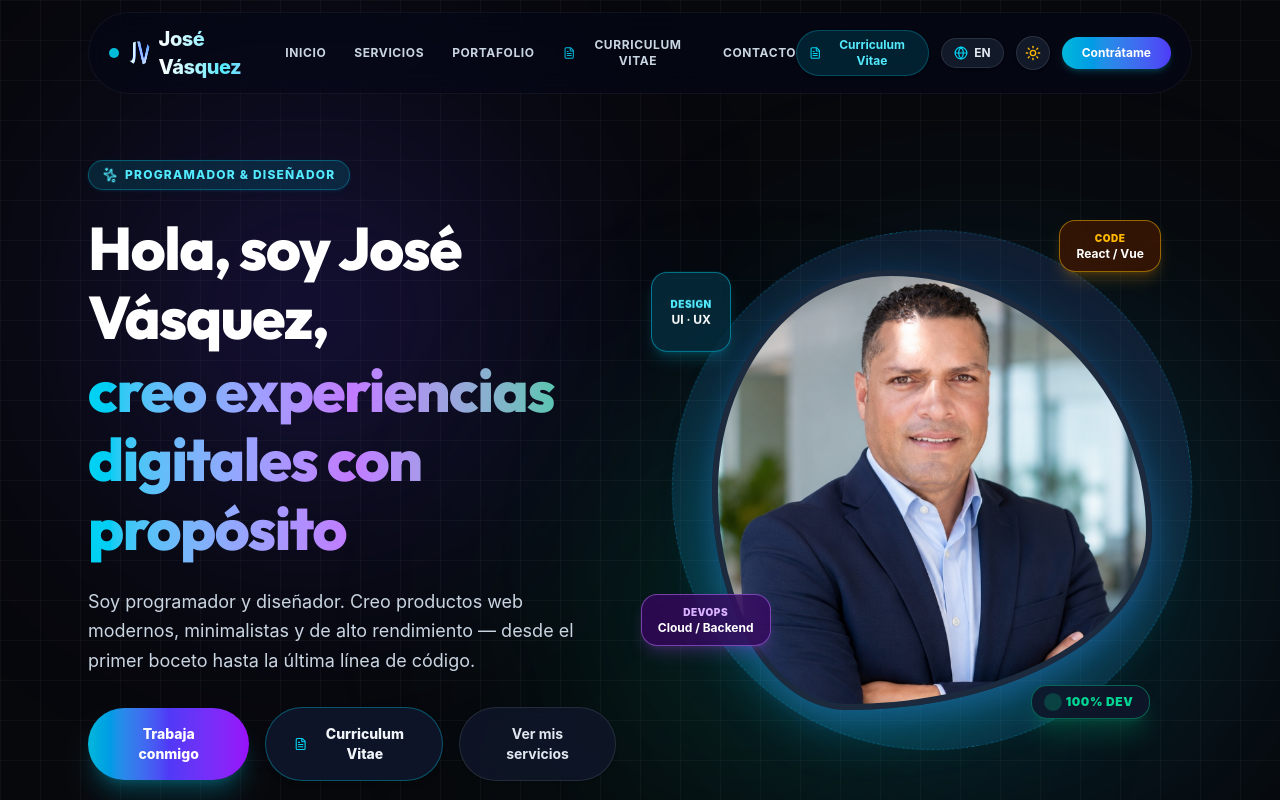
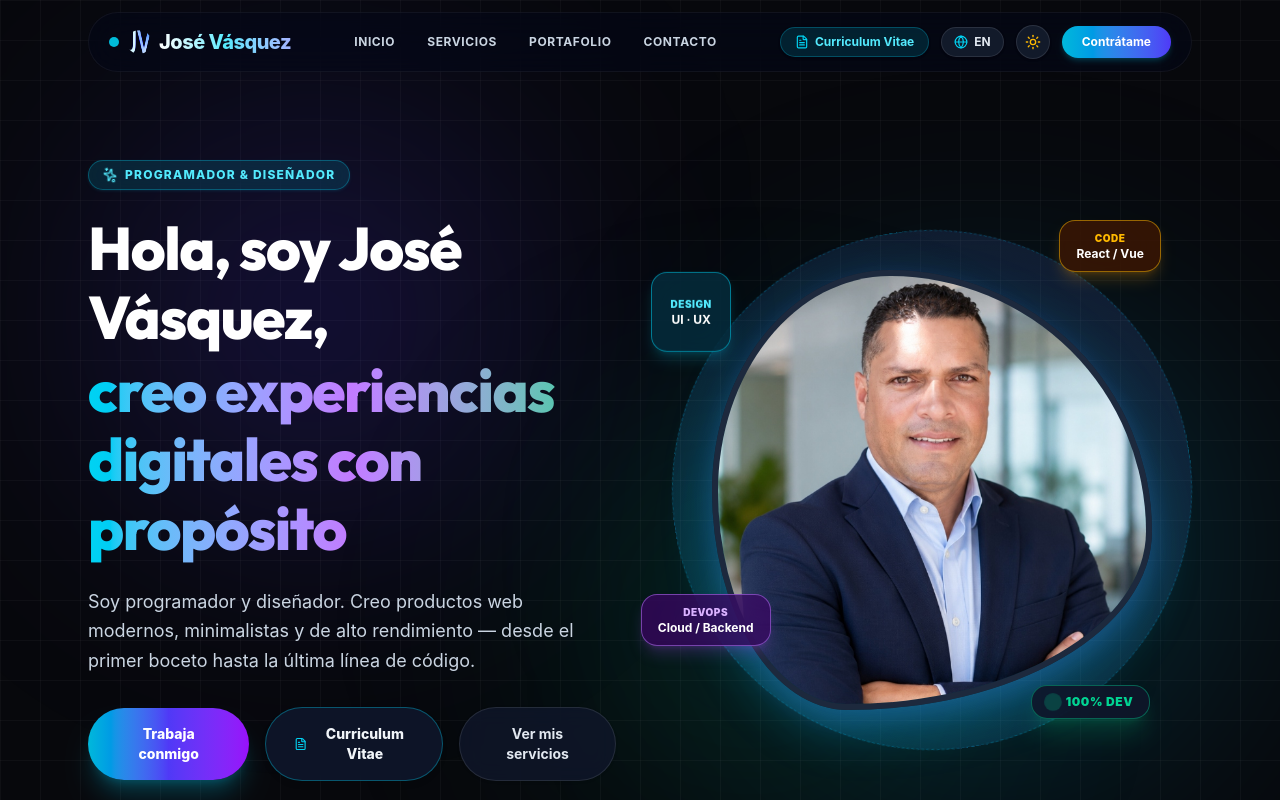
Before and after one commit to jav978/landingpage-jav978, a React (Vite) app: page / in a window 1280 px wide. Shown: the top 800 px of the page. Built offline with nearby package versions, Linux system fonts and the light colour scheme.

Commit message:
fix(navbar): corregir saltos de línea y eliminar botón de cv duplicado

```diff
--- a/src/App.tsx
+++ b/src/App.tsx
@@ -640,43 +640,36 @@ function App() {
                 : "bg-white/60 dark:bg-slate-950/50 backdrop-blur-lg border border-slate-200/50 dark:border-white/5"
               }`}
           >
-            <a href="#home" className="group flex items-center gap-2">
+            <a href="#home" className="group flex items-center gap-2 flex-shrink-0">
               <span className="w-2.5 h-2.5 rounded-full bg-cyan-500 dark:bg-cyan-400 animate-pulse" />
               <img src="/favicon.png" alt="Logo" className="h-6 w-6 rounded-full transition-transform duration-300 hover:scale-110 active:scale-95" />
-              <span className="text-lg sm:text-xl font-extrabold tracking-tight bg-gradient-to-r from-indigo-700 via-indigo-900 to-cyan-700 dark:from-white dark:via-cyan-300 dark:to-indigo-300 bg-clip-text text-transparent">
+              <span className="text-lg sm:text-xl font-extrabold tracking-tight bg-gradient-to-r from-indigo-700 via-indigo-900 to-cyan-700 dark:from-white dark:via-cyan-300 dark:to-indigo-300 bg-clip-text text-transparent whitespace-nowrap">
                 José Vásquez
               </span>
             </a>
 
             {/* Desktop Nav Links */}
-            <nav className="hidden md:flex items-center gap-7">
-              <a href="#home" className="text-xs font-bold uppercase tracking-wider text-slate-600 dark:text-slate-300 hover:text-cyan-600 dark:hover:text-cyan-400 transition-colors">
+            <nav className="hidden md:flex items-center gap-6 lg:gap-8">
+              <a href="#home" className="text-xs font-bold uppercase tracking-wider text-slate-600 dark:text-slate-300 hover:text-cyan-600 dark:hover:text-cyan-400 transition-colors whitespace-nowrap">
                 {t.nav.home}
               </a>
-              <a href="#services" className="text-xs font-bold uppercase tracking-wider text-slate-600 dark:text-slate-300 hover:text-cyan-600 dark:hover:text-cyan-400 transition-colors">
+              <a href="#services" className="text-xs font-bold uppercase tracking-wider text-slate-600 dark:text-slate-300 hover:text-cyan-600 dark:hover:text-cyan-400 transition-colors whitespace-nowrap">
                 {t.nav.services}
               </a>
-              <a href="#portfolio" className="text-xs font-bold uppercase tracking-wider text-slate-600 dark:text-slate-300 hover:text-cyan-600 dark:hover:text-cyan-400 transition-colors">
+              <a href="#portfolio" className="text-xs font-bold uppercase tracking-wider text-slate-600 dark:text-slate-300 hover:text-cyan-600 dark:hover:text-cyan-400 transition-colors whitespace-nowrap">
                 {t.nav.portfolio}
               </a>
-              <button
-                onClick={() => setIsCvModalOpen(true)}
-                className="text-xs font-bold uppercase tracking-wider text-slate-600 dark:text-slate-300 hover:text-cyan-600 dark:hover:text-cyan-400 transition-colors flex items-center gap-1.5 cursor-pointer"
-              >
-                <FileText className="w-3.5 h-3.5 text-cyan-500" />
-                <span>{t.nav.cv}</span>
-              </button>
-              <a href="#contact" className="text-xs font-bold uppercase tracking-wider text-slate-600 dark:text-slate-300 hover:text-cyan-600 dark:hover:text-cyan-400 transition-colors">
+              <a href="#contact" className="text-xs font-bold uppercase tracking-wider text-slate-600 dark:text-slate-300 hover:text-cyan-600 dark:hover:text-cyan-400 transition-colors whitespace-nowrap">
                 {t.nav.contact}
               </a>
             </nav>
 
             {/* Right Action Controls */}
-            <div className="hidden md:flex items-center gap-3">
+            <div className="hidden md:flex items-center gap-2.5 lg:gap-3 flex-shrink-0">
               {/* CV Button */}
               <button
                 onClick={() => setIsCvModalOpen(true)}
-                className="flex items-center gap-1.5 px-3 py-1.5 rounded-full border border-cyan-500/30 bg-cyan-500/10 dark:bg-cyan-500/15 text-xs font-bold text-cyan-700 dark:text-cyan-300 hover:bg-cyan-500/20 hover:border-cyan-500/50 transition-all cursor-pointer shadow-sm"
+                className="flex items-center gap-1.5 px-3.5 py-1.5 rounded-full border border-cyan-500/30 bg-cyan-500/10 dark:bg-cyan-500/15 text-xs font-bold text-cyan-700 dark:text-cyan-300 hover:bg-cyan-500/20 hover:border-cyan-500/50 transition-all cursor-pointer shadow-sm whitespace-nowrap"
                 title={t.cv.button}
               >
                 <FileText className="w-3.5 h-3.5 text-cyan-600 dark:text-cyan-400" />
@@ -686,7 +679,7 @@ function App() {
               {/* Language Toggle */}
               <button
                 onClick={toggleLanguage}
-                className="flex items-center gap-1.5 px-3 py-1.5 rounded-full border border-slate-200 dark:border-white/10 bg-slate-100/80 dark:bg-slate-800/60 text-xs font-bold text-slate-700 dark:text-slate-200 hover:border-cyan-500/50 hover:text-cyan-600 dark:hover:text-cyan-300 transition-all cursor-pointer shadow-sm"
+                className="flex items-center gap-1.5 px-3 py-1.5 rounded-full border border-slate-200 dark:border-white/10 bg-slate-100/80 dark:bg-slate-800/60 text-xs font-bold text-slate-700 dark:text-slate-200 hover:border-cyan-500/50 hover:text-cyan-600 dark:hover:text-cyan-300 transition-all cursor-pointer shadow-sm whitespace-nowrap"
                 title="Cambiar idioma / Switch language"
               >
                 <Globe className="w-3.5 h-3.5 text-indigo-500 dark:text-cyan-400" />
@@ -705,7 +698,7 @@ function App() {
               {/* CTA Header Button */}
               <a
                 href="#contact"
-                className="px-5 py-2 rounded-full bg-gradient-to-r from-indigo-600 to-cyan-500 hover:from-indigo-500 hover:to-cyan-400 dark:from-cyan-500 dark:to-indigo-600 text-white font-bold text-xs shadow-md shadow-cyan-500/20 hover:shadow-cyan-500/40 hover:scale-105 active:scale-95 transition-all"
+                className="px-5 py-2 rounded-full bg-gradient-to-r from-indigo-600 to-cyan-500 hover:from-indigo-500 hover:to-cyan-400 dark:from-cyan-500 dark:to-indigo-600 text-white font-bold text-xs shadow-md shadow-cyan-500/20 hover:shadow-cyan-500/40 hover:scale-105 active:scale-95 transition-all whitespace-nowrap"
               >
                 {t.nav.cta}
               </a>
```
